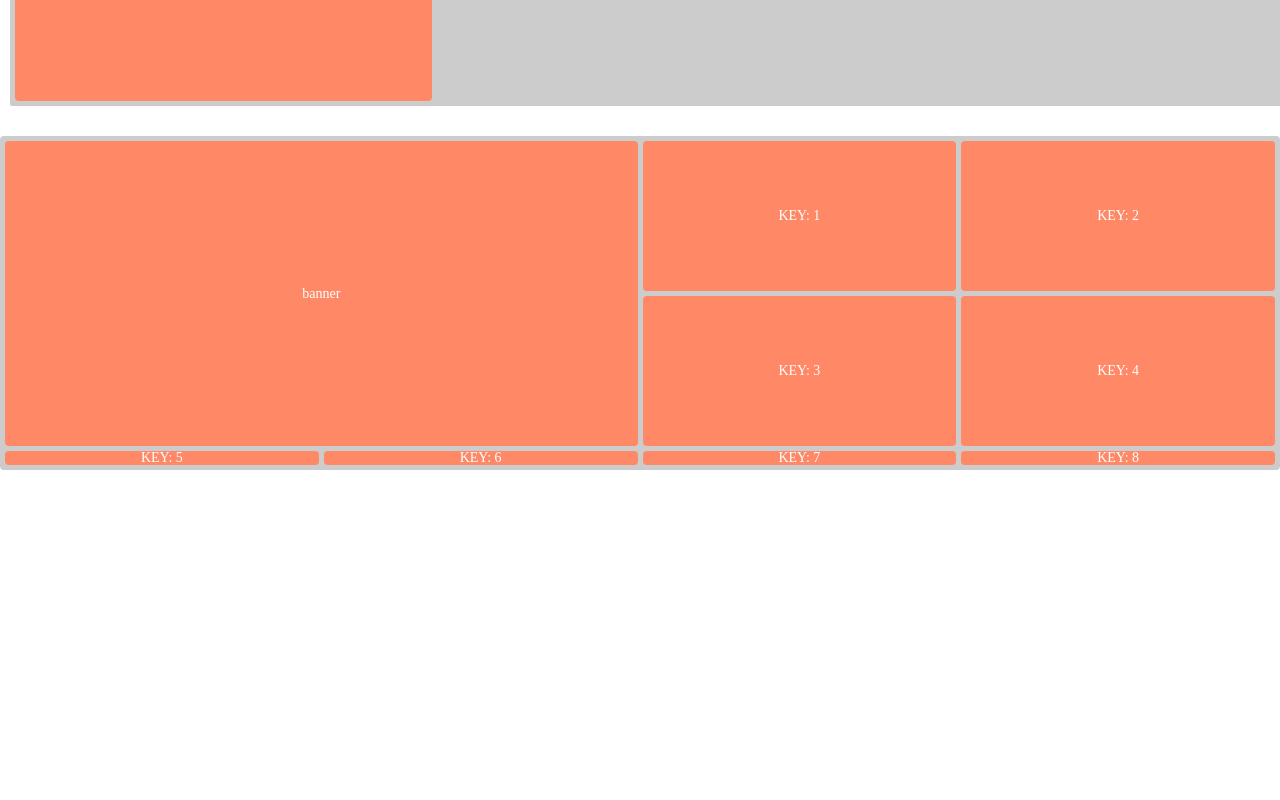
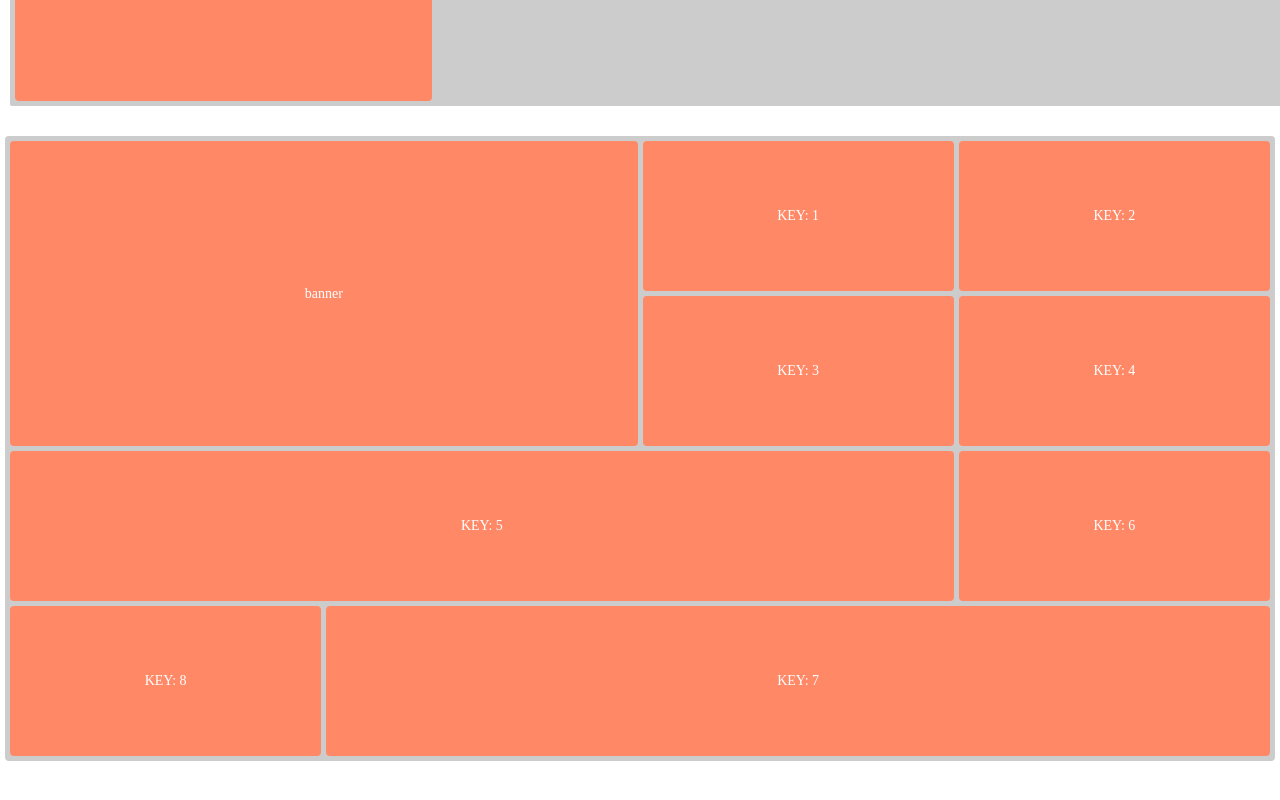
Before and after one commit to easyhoo242/react-demo, a React (Vite) app: page /grid in a window 1280 px wide. Shown: the part 594-1394 px from the top of the page. Before the commit the page ends 1114 px from the top, so only its background shows below. Built offline with nearby package versions, Linux system fonts and the light colour scheme.

Commit message:
feat: 媒体查询下增加另一种布局方式

```diff
--- a/src/pages/Grid/index.less
+++ b/src/pages/Grid/index.less
@@ -67,6 +67,7 @@ main {
 
     .items {
       background-color: #f86;
+      transition: all 0.3s linear;
     }
   }
 }
@@ -74,7 +75,28 @@ main {
 @media screen and (max-width: 1280px) {
   main {
     .body {
-      grid-template-columns: repeat(4, minmax(200px, 1fr));
+      margin: 0 5px;
+      grid-template-columns: repeat(4, 1fr);
+      grid-template-rows: repeat(4, 150px);
+
+      .items {
+        transition: all 0.3s linear;
+      }
+
+      .item-5 {
+        grid-column: 1 / 4;
+        grid-row: 3 / 4;
+      }
+
+      .item-7 {
+        grid-column: 2 / 5;
+        grid-row: 4 / 5;
+      }
+
+      .item-8 {
+        grid-column: 1 / 2;
+        grid-row: 4 / 5;
+      }
     }
   }
 }
--- a/src/pages/Grid/index.tsx
+++ b/src/pages/Grid/index.tsx
@@ -22,7 +22,10 @@ export default function Grid() {
             .map((_, index) => index)
             .map((item) => {
               return (
-                <div key={item} className={`items item-${item} center-center`}>
+                <div
+                  key={item}
+                  className={`items item-${item + 1} center-center`}
+                >
                   KEY: {item + 1}
                 </div>
               )
```
